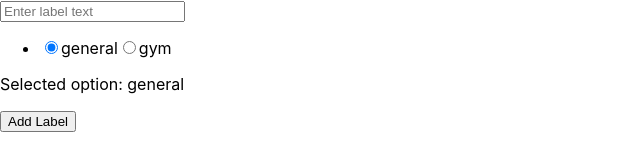
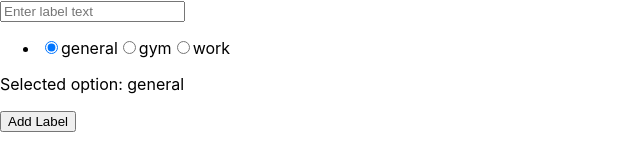
Before and after one commit to piotrwita/trail-r, a React (Create React App) app: page / in a window 1280 px wide. Shown: the top 160 px of the page, without its empty margins (0-640 px from the left). Built offline with nearby package versions, Linux system fonts and the light colour scheme; the HTML template or start-up script is replaced by a standard one.

Commit message:
Add types to new directories.

```diff
--- a/src/components/Form.tsx
+++ b/src/components/Form.tsx
@@ -1,13 +1,5 @@
 import React, { useState, ChangeEvent } from 'react';
-
-interface Task {
-    id: number;
-    text: string;
-    checked: boolean;
-    category?: Category;//
-}
-
-type Category = 'general'|'gym'|'work';
+import {Category, Task} from "../types/types";
 
 export function Form() {
 
@@ -62,20 +54,17 @@ export function Form() {
                 />
                 <ul className='categories'>
                     <li>
-                        <input type='radio'
-                               name='category'
-                               value='general'
-                               id='category-general'
-                               checked={selectedCategory === 'general'}
-                               onChange={handleOptionChange}/>
-                        <label htmlFor='category-general'>general</label>
-                        <input type='radio'
-                               name='category'
-                               value='gym'
-                               id='category-gym'
-                               checked={selectedCategory === 'gym'}
-                               onChange={handleOptionChange}/>
-                        <label htmlFor='category-general'>gym</label>
+                        {categories.map(category => (
+                            <>
+                                <input type='radio'
+                                       name='category'
+                                       value={category}
+                                       id={`category-${category}`}
+                                       checked={selectedCategory === category}
+                                       onChange={handleOptionChange}/>
+                                <label htmlFor={`category-${category}`}>{category}</label>
+                            </>
+                            ))}
                     </li>
                 </ul>
                 <p>Selected option: {selectedCategory}</p>
--- /dev/null
+++ b/src/types/types.ts
@@ -0,0 +1,8 @@
+export interface Task {
+    id: number;
+    text: string;
+    checked: boolean;
+    category?: Category;//
+}
+
+export type Category = 'general'|'gym'|'work';
```
